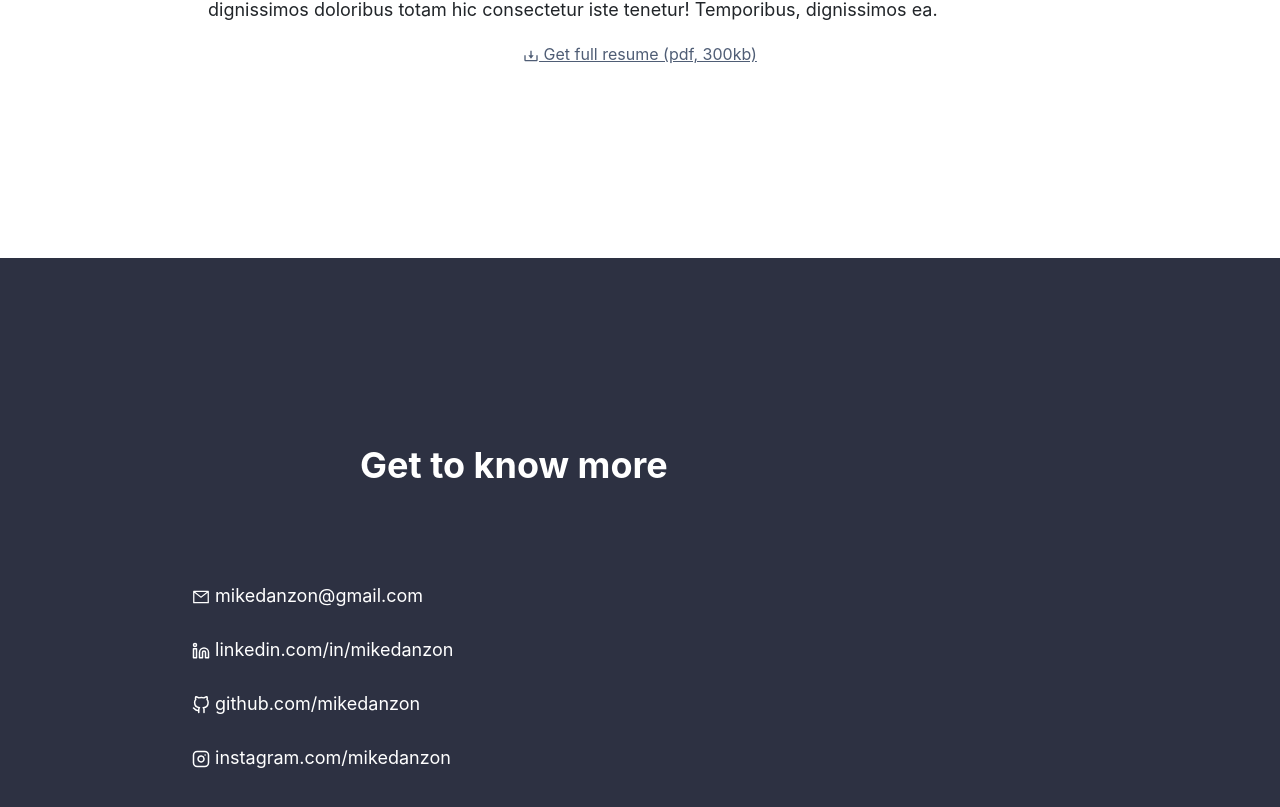
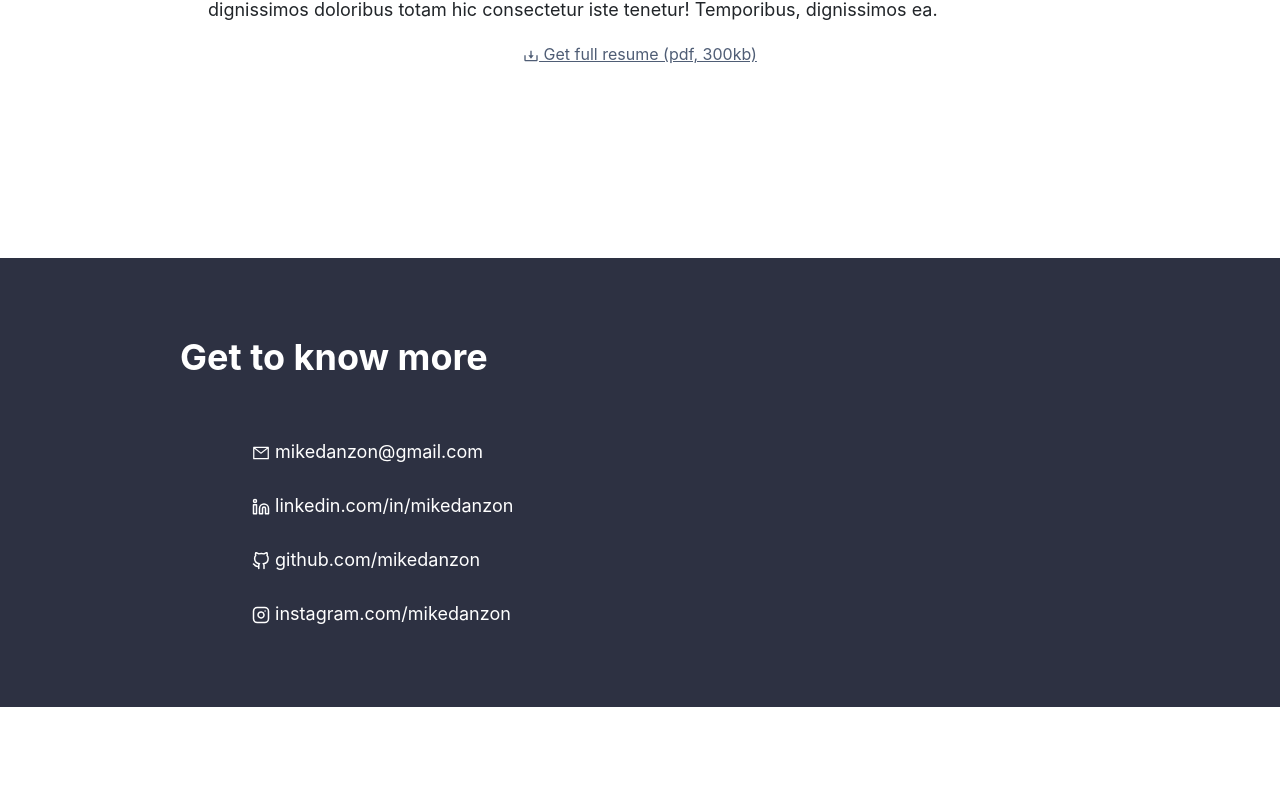
Before and after one commit to mikedanzon/project-oh, a React (Create React App) app: page / in a window 1280 px wide. Shown: the part 1850-2657 px from the top of the page. After the commit the page ends 2557 px from the top, so only its background shows below. Built offline with nearby package versions, Linux system fonts and the light colour scheme.

Commit message:
fix padding

```diff
--- a/src/App.js
+++ b/src/App.js
@@ -7,8 +7,8 @@ function App() {
     return (
         <>
             <Switch>
-        <Route exact path='/' component={Home}/>
-        <Route exact path='/porto2' component={PortoTwo}/>
+                <Route exact path="/" component={Home} />
+                <Route exact path="/porto2" component={PortoTwo} />
             </Switch>
         </>
     );
--- a/src/assets/styles/_home.scss
+++ b/src/assets/styles/_home.scss
@@ -204,14 +204,14 @@
     color: white;
     padding-bottom: 5em;
     .footer-1 {
-        padding-left: 10em;
-        padding-top: 5em;
+        padding-left: 5em;
+        padding-top: 2em;
         font-size: $big-font-size;
         font-weight: bold;
     }
     .footer-2 {
-        padding-left: 15%;
-        padding-top: 5em;
+        padding-left: 14em;
+        padding-top: 3em;
         font-size: $small-font-size;
     }
 }
--- a/src/assets/styles/_portotwo.scss
+++ b/src/assets/styles/_portotwo.scss
@@ -4,20 +4,20 @@
     padding-top: 5em;
     padding-bottom: 5em;
     .project-2-back {
-        padding-bottom: 3%;
+        padding-bottom: 1em;
         a {
             text-decoration: none;
             color: inherit;
         }
     }
     .project-2-title {
-        padding-bottom: 3%;
+        padding-bottom: 0.5em;
         font-size: $big-font-size;
         color: $color-primary;
         font-weight: bold;
     }
     .project-2-links {
-        padding-bottom: 3%;
+        padding-bottom: 1em;
         a {
             color: inherit;
         }
```
Lines whose indentation alone changed are shown as unchanged.
